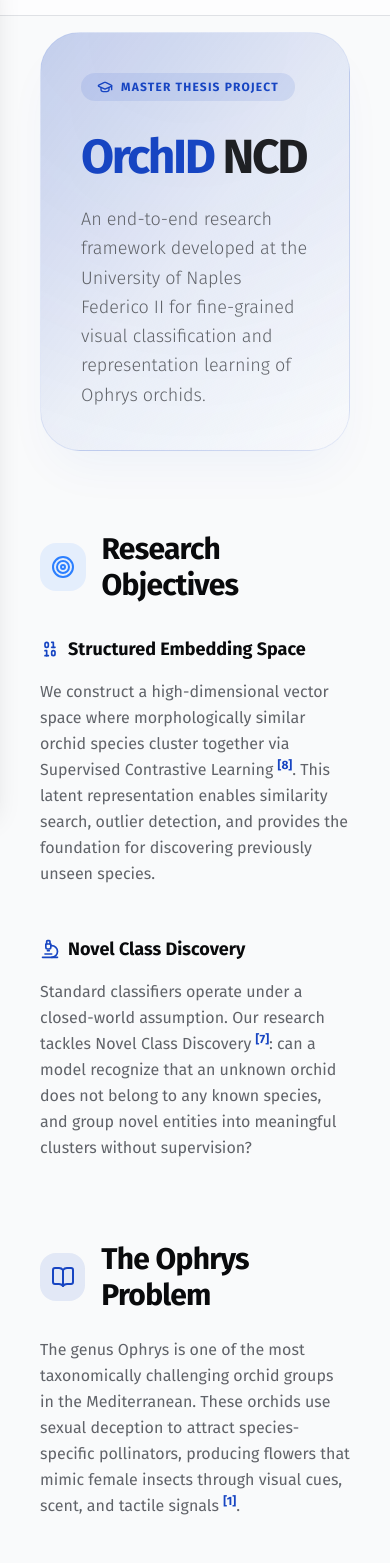
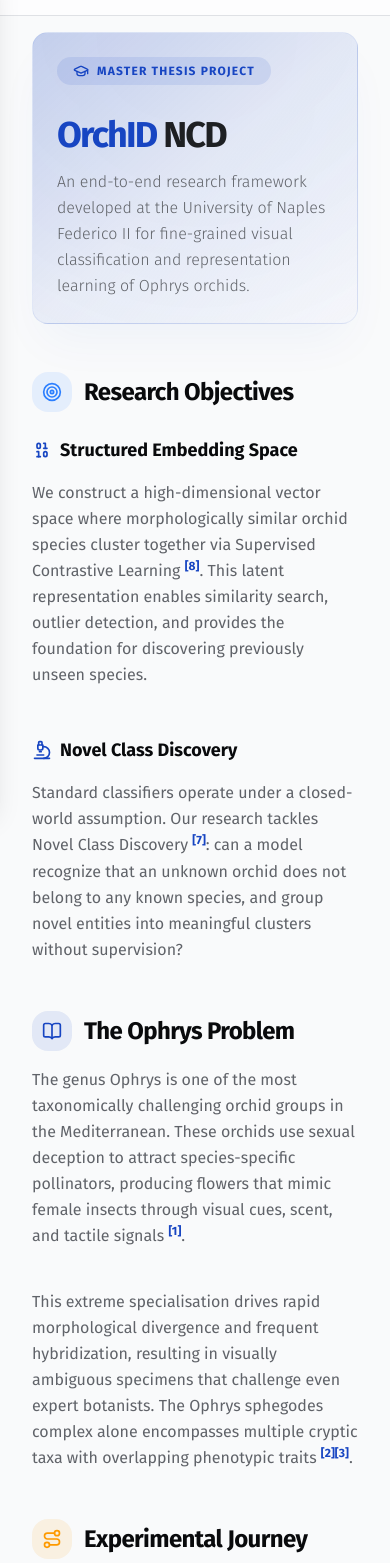
Before and after one commit to marcello-russo/orchid-osr, a React (Vite) app in the folder frontend/: page /about in a window 390 px wide. Shown: the part 40-1603 px from the top of the page. Built offline with nearby package versions, Linux system fonts and the light colour scheme; no server answers.

Commit message:
fix: spaziatura mobile About — ridotto padding, gap, border-radius responsive

```diff
--- a/frontend/src/pages/AboutPage.tsx
+++ b/frontend/src/pages/AboutPage.tsx
@@ -114,18 +114,18 @@ export function AboutPage() {
   const { t } = useTranslation();
 
   return (
-    <div className="space-y-20 animate-in fade-in duration-700 pb-32 max-w-7xl mx-auto px-6 md:px-12">
+    <div className="space-y-12 md:space-y-20 animate-in fade-in duration-700 pb-20 md:pb-32 max-w-7xl mx-auto px-4 md:px-12">
       {/* 1. Hero */}
-      <div className="relative overflow-hidden rounded-[2.5rem] bg-linear-to-br from-primary/20 via-primary/5 to-background p-10 md:p-16 border border-primary/10 shadow-2xl shadow-primary/5">
+      <div className="relative overflow-hidden rounded-2xl md:rounded-[2.5rem] bg-linear-to-br from-primary/20 via-primary/5 to-background p-6 md:p-16 border border-primary/10 shadow-2xl shadow-primary/5">
         <div className="relative z-10 max-w-4xl">
           <div className="inline-flex items-center gap-2 px-4 py-1.5 rounded-full bg-primary/10 text-primary text-xs font-bold mb-8 tracking-widest uppercase">
             <GraduationCap className="size-4" /> {t("about.hero.tag")}
           </div>
-          <h1 className="text-5xl md:text-7xl font-black text-primary tracking-tighter mb-6 leading-none">
+          <h1 className="text-4xl md:text-7xl font-black text-primary tracking-tighter mb-4 md:mb-6 leading-none">
             {t("about.hero.title")}{" "}
             <span className="text-foreground/90">{t("about.hero.subtitle")}</span>
           </h1>
-          <p className="text-lg md:text-xl text-muted-foreground leading-relaxed font-light">
+          <p className="text-base md:text-xl text-muted-foreground leading-relaxed font-light">
             {t("about.hero.description")}
           </p>
         </div>
@@ -133,12 +133,12 @@ export function AboutPage() {
       </div>
 
       {/* 2. Research Objectives */}
-      <section className="space-y-8">
-        <div className="flex items-center gap-4">
-          <div className="size-12 rounded-2xl bg-blue-500/10 flex items-center justify-center text-blue-500">
-            <Target className="size-6" />
+      <section className="space-y-6 md:space-y-8">
+        <div className="flex items-center gap-3 md:gap-4">
+          <div className="size-10 md:size-12 rounded-2xl bg-blue-500/10 flex items-center justify-center text-blue-500">
+            <Target className="size-5 md:size-6" />
           </div>
-          <h2 className="text-3xl font-bold tracking-tight">{t("about.objectives.title")}</h2>
+          <h2 className="text-2xl md:text-3xl font-bold tracking-tight">{t("about.objectives.title")}</h2>
         </div>
         <div className="grid grid-cols-1 md:grid-cols-2 gap-12 text-muted-foreground leading-relaxed text-base">
           <div className="space-y-4">
@@ -157,12 +157,12 @@ export function AboutPage() {
       </section>
 
       {/* 3. Scientific Context */}
-      <section className="space-y-6">
-        <div className="flex items-center gap-4">
-          <div className="size-12 rounded-2xl bg-primary/10 flex items-center justify-center text-primary">
-            <BookOpen className="size-6" />
+      <section className="space-y-4 md:space-y-6">
+        <div className="flex items-center gap-3 md:gap-4">
+          <div className="size-10 md:size-12 rounded-2xl bg-primary/10 flex items-center justify-center text-primary">
+            <BookOpen className="size-5 md:size-6" />
           </div>
-          <h2 className="text-3xl font-bold tracking-tight">{t("about.scientific.title")}</h2>
+          <h2 className="text-2xl md:text-3xl font-bold tracking-tight">{t("about.scientific.title")}</h2>
         </div>
         <div className="grid grid-cols-1 md:grid-cols-2 gap-10 text-muted-foreground leading-relaxed text-base">
           <p>{renderCitations(t("about.scientific.content1"))}</p>
@@ -171,12 +171,12 @@ export function AboutPage() {
       </section>
 
       {/* 3.5 Experimental Journey */}
-      <section className="space-y-8">
-        <div className="flex items-center gap-4">
-          <div className="size-12 rounded-2xl bg-amber-500/10 flex items-center justify-center text-amber-500">
-            <Route className="size-6" />
+      <section className="space-y-6 md:space-y-8">
+        <div className="flex items-center gap-3 md:gap-4">
+          <div className="size-10 md:size-12 rounded-2xl bg-amber-500/10 flex items-center justify-center text-amber-500">
+            <Route className="size-5 md:size-6" />
           </div>
-          <h2 className="text-3xl font-bold tracking-tight">{t("about.journey.title")}</h2>
+          <h2 className="text-2xl md:text-3xl font-bold tracking-tight">{t("about.journey.title")}</h2>
         </div>
         <div className="grid grid-cols-1 md:grid-cols-2 gap-10 text-muted-foreground leading-relaxed text-base">
           <div className="space-y-4">
@@ -195,17 +195,17 @@ export function AboutPage() {
       </section>
 
       {/* 4. Methodology */}
-      <section className="space-y-8 p-10 md:p-14 rounded-[3rem] bg-muted/20 border border-border/50">
+      <section className="space-y-8 p-5 md:p-14 rounded-2xl md:rounded-[3rem] bg-muted/20 border border-border/50">
         <div className="space-y-4 max-w-3xl">
-          <div className="flex items-center gap-4">
-            <div className="size-12 rounded-2xl bg-purple-500/10 flex items-center justify-center text-purple-500">
-              <FlaskConical className="size-6" />
+          <div className="flex items-center gap-3 md:gap-4">
+            <div className="size-10 md:size-12 rounded-2xl bg-purple-500/10 flex items-center justify-center text-purple-500">
+              <FlaskConical className="size-5 md:size-6" />
             </div>
-            <h2 className="text-3xl font-bold tracking-tight">{t("about.methodology.title")}</h2>
+            <h2 className="text-2xl md:text-3xl font-bold tracking-tight">{t("about.methodology.title")}</h2>
           </div>
         </div>
 
-        <div className="grid grid-cols-1 md:grid-cols-3 gap-8">
+        <div className="grid grid-cols-1 md:grid-cols-3 gap-4 md:gap-8">
           <FeatureCard
             icon={<Cpu className="size-5" />}
             title={t("about.methodology.model_selection.title")}
@@ -225,22 +225,22 @@ export function AboutPage() {
       </section>
 
       {/* 5. Results */}
-      <section className="space-y-8 px-4 md:px-0">
+      <section className="space-y-6 md:space-y-8">
         <div className="flex items-center gap-4">
           <div className="size-12 rounded-2xl bg-green-500/10 flex items-center justify-center text-green-500">
             <BarChart3 className="size-6" />
           </div>
-          <h2 className="text-3xl font-bold tracking-tight">{t("about.experiment6.title")}</h2>
+          <h2 className="text-2xl md:text-3xl font-bold tracking-tight">{t("about.experiment6.title")}</h2>
         </div>
-        <div className="bg-muted/30 border border-border rounded-[2.5rem] p-8 md:p-12 overflow-hidden relative">
-          <div className="relative z-10 grid grid-cols-1 md:grid-cols-2 gap-12">
+        <div className="bg-muted/30 border border-border rounded-2xl md:rounded-[2.5rem] p-5 md:p-12 overflow-hidden relative">
+          <div className="relative z-10 grid grid-cols-1 md:grid-cols-2 gap-6 md:gap-12">
             <div className="space-y-6">
               <p className="text-muted-foreground leading-relaxed text-base">
                 {t("about.experiment6.description")}
               </p>
-              <div className="space-y-4">
-                <div className="flex items-start gap-4 p-5 rounded-2xl bg-background/50 border border-border/50">
-                  <div className="text-primary font-bold text-2xl">0.91</div>
+              <div className="space-y-3 md:space-y-4">
+                <div className="flex items-start gap-3 p-4 md:p-5 rounded-xl md:rounded-2xl bg-background/50 border border-border/50">
+                  <div className="text-primary font-bold text-xl md:text-2xl">0.91</div>
                   <div className="text-sm text-muted-foreground">
                     <span className="text-foreground font-bold block mb-1 text-base">
                       {t("about.experiment6.vit")}
@@ -248,8 +248,8 @@ export function AboutPage() {
                     {renderCitations(t("about.experiment6.vitDesc"))}
                   </div>
                 </div>
-                <div className="flex items-start gap-4 p-5 rounded-2xl bg-background/50 border border-border/50">
-                  <div className="text-primary font-bold text-2xl">0.90</div>
+                <div className="flex items-start gap-3 p-4 md:p-5 rounded-xl md:rounded-2xl bg-background/50 border border-border/50">
+                  <div className="text-primary font-bold text-xl md:text-2xl">0.90</div>
                   <div className="text-sm text-muted-foreground">
                     <span className="text-foreground font-bold block mb-1 text-base">
                       {t("about.experiment6.resnet")}
@@ -259,7 +259,7 @@ export function AboutPage() {
                 </div>
               </div>
             </div>
-            <div className="flex items-center justify-center bg-background/40 rounded-3xl border border-border/50 p-8">
+            <div className="flex items-center justify-center bg-background/40 rounded-xl md:rounded-3xl border border-border/50 p-5 md:p-8">
               <div className="text-center space-y-3">
                 <div className="text-xs text-muted-foreground uppercase tracking-widest font-bold">
                   {t("about.experiment6.badge_model")}
@@ -275,26 +275,26 @@ export function AboutPage() {
       </section>
 
       {/* 6. Next Steps */}
-      <section className="space-y-8 px-4 md:px-0">
+      <section className="space-y-6 md:space-y-8">
         <div className="flex items-center gap-4">
           <div className="size-12 rounded-2xl bg-orange-500/10 flex items-center justify-center text-orange-500">
             <ArrowRight className="size-6" />
           </div>
-          <h2 className="text-3xl font-bold tracking-tight">{t("about.future.title")}</h2>
+          <h2 className="text-2xl md:text-3xl font-bold tracking-tight">{t("about.future.title")}</h2>
         </div>
-        <div className="grid grid-cols-1 md:grid-cols-2 gap-8 text-muted-foreground text-base leading-relaxed">
+        <div className="grid grid-cols-1 md:grid-cols-2 gap-6 md:gap-8 text-muted-foreground text-base leading-relaxed">
           <p>{renderCitations(t("about.future.phase2"))}</p>
           <p>{renderCitations(t("about.future.phase3"))}</p>
         </div>
       </section>
 
       {/* 7. Bibliography */}
-      <section className="space-y-6 px-4 md:px-0">
-        <div className="flex items-center gap-4">
-          <div className="size-12 rounded-2xl bg-muted flex items-center justify-center text-muted-foreground">
-            <BookMarked className="size-6" />
+      <section className="space-y-6">
+        <div className="flex items-center gap-3 md:gap-4">
+          <div className="size-10 md:size-12 rounded-2xl bg-muted flex items-center justify-center text-muted-foreground">
+            <BookMarked className="size-5 md:size-6" />
           </div>
-          <h2 className="text-3xl font-bold tracking-tight">{t("about.bibliography.title")}</h2>
+          <h2 className="text-2xl md:text-3xl font-bold tracking-tight">{t("about.bibliography.title")}</h2>
         </div>
         <ol className="space-y-3 list-decimal list-inside text-sm text-muted-foreground leading-relaxed">
           {REFERENCES.map((ref) => (
@@ -313,7 +313,7 @@ export function AboutPage() {
       </section>
 
       {/* 8. Footer */}
-      <footer className="pt-20 border-t border-border text-center space-y-8 px-4">
+      <footer className="pt-12 md:pt-20 border-t border-border text-center space-y-6 md:space-y-8">
         <div className="flex flex-col md:flex-row justify-center gap-4">
           <div className="px-6 py-3 rounded-full bg-muted/50 border border-border text-xs font-bold uppercase tracking-wider">
             {t("about.footer.university")}
```
